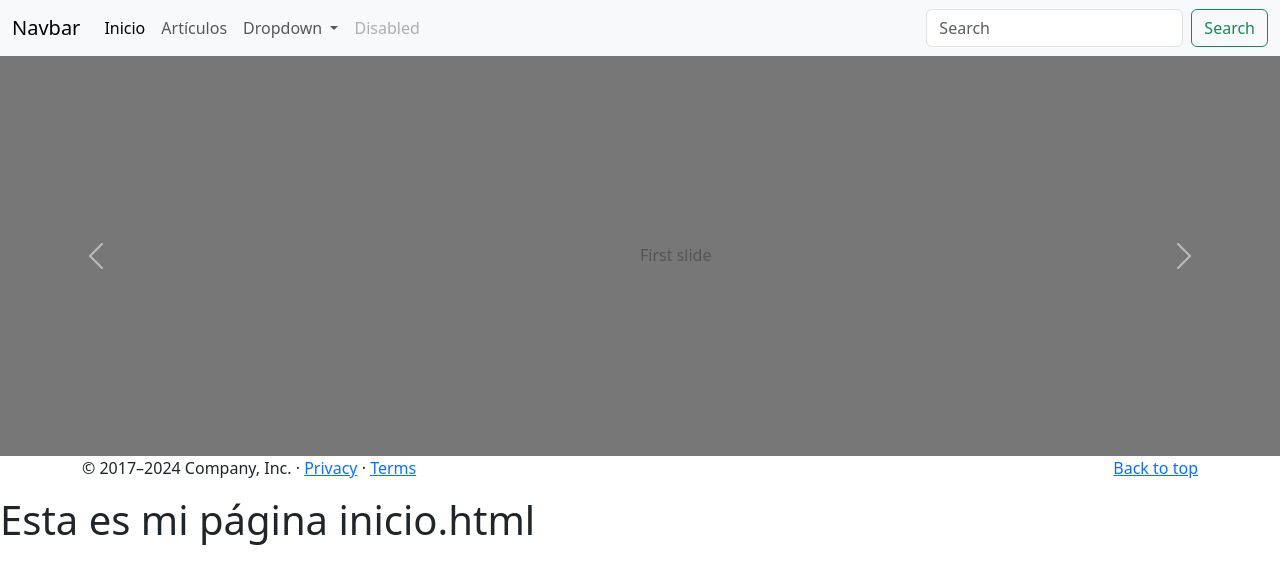
After one commit to lucaslatorre47/Django-blog, a Django app: template myblog/templates/index.html in a window 1280 px wide. The commit adds this page. Shown: the top 584 px of the page. Run offline with Django 3.2, Linux system fonts and the light colour scheme; the template is opened without the code that fills it, so the values that code supplies are empty.

Commit message:
actualizacion

```diff
--- a/myblog/blog/models.py
+++ b/myblog/blog/models.py
@@ -15,7 +15,7 @@ class Post (models.Model):
 
     def publicar(self):
         self.fecha_publicacion = timezone.now()
-        self.save
+        self.save()
 
     def __str__(self):
         return self.titulo
--- a/myblog/myblog/urls.py
+++ b/myblog/myblog/urls.py
@@ -20,7 +20,8 @@ from blog.views import *
 
 urlpatterns = [
     path('admin/', admin.site.urls),
-    path('', lista_posts, name= 'lista_posts'),
+    path('posts', lista_posts, name= 'lista_posts'),
+    path('', index, name= 'index'),
    # path('', home_view, name= 'home_view'),
     #path('index', index, name= 'index'),
     #path('', indexview.as_view(), name='index'),
--- /dev/null
+++ b/myblog/templates/index.html
@@ -0,0 +1,97 @@
+<!DOCTYPE html>
+{% load static %}
+<html lang="es">
+<head>
+    <meta charset="UTF-8">
+    <meta name="viewport" content="width=device-width, initial-scale=1.0">
+    <title>Document</title>
+    <link href="https://cdn.jsdelivr.net/npm/bootstrap@5.3.3/dist/css/bootstrap.min.css" rel="stylesheet" integrity="sha384-QWTKZyjpPEjISv5WaRU9OFeRpok6YctnYmDr5pNlyT2bRjXh0JMhjY6hW+ALEwIH" crossorigin="anonymous">
+    <link rel="stylesheet" href="{% static 'css/style.css' %}">
+</head>
+<body>
+    <header>
+        <nav class="navbar navbar-expand-lg bg-body-tertiary">
+            <div class="container-fluid">
+              <a class="navbar-brand" href="#">Navbar</a>
+              <button class="navbar-toggler" type="button" data-bs-toggle="collapse" data-bs-target="#navbarSupportedContent" aria-controls="navbarSupportedContent" aria-expanded="false" aria-label="Toggle navigation">
+                <span class="navbar-toggler-icon"></span>
+              </button>
+              <div class="collapse navbar-collapse" id="navbarSupportedContent">
+                <ul class="navbar-nav me-auto mb-2 mb-lg-0">
+                  <li class="nav-item">
+                    <a class="nav-link active" aria-current="page" href="{% url 'index' %}">Inicio</a>
+                  </li>
+                  <li class="nav-item">
+                    <a class="nav-link" href="{% url 'lista_posts' %}">Artículos</a>
+                  </li>
+                  <li class="nav-item dropdown">
+                    <a class="nav-link dropdown-toggle" href="#" role="button" data-bs-toggle="dropdown" aria-expanded="false">
+                      Dropdown
+                    </a>
+                    <ul class="dropdown-menu">
+                      <li><a class="dropdown-item" href="#">Action</a></li>
+                      <li><a class="dropdown-item" href="#">Another action</a></li>
+                      <li><hr class="dropdown-divider"></li>
+                      <li><a class="dropdown-item" href="#">Something else here</a></li>
+                    </ul>
+                  </li>
+                  <li class="nav-item">
+                    <a class="nav-link disabled" aria-disabled="true">Disabled</a>
+                  </li>
+                </ul>
+                <form class="d-flex" role="search">
+                  <input class="form-control me-2" type="search" placeholder="Search" aria-label="Search">
+                  <button class="btn btn-outline-success" type="submit">Search</button>
+                </form>
+              </div>
+            </div>
+          </nav>
+    </header>
+    <main>
+        <section>
+            <div id="carouselExample" class="carousel slide">
+                <div class="carousel-inner">
+                  <div class="carousel-item active">
+                    <svg class="bd-placeholder-img bd-placeholder-img-lg d-block w-100" width="800" height="400" xmlns="http://www.w3.org/2000/svg" role="img" aria-label="Placeholder: First slide" preserveAspectRatio="xMidYMid slice" focusable="false"><title>Placeholder</title><rect width="100%" height="100%" fill="#777"></rect><text x="50%" y="50%" fill="#555" dy=".3em">First slide</text></svg>
+                  </div>
+                  <div class="carousel-item">
+                    <svg class="bd-placeholder-img bd-placeholder-img-lg d-block w-100" width="800" height="400" xmlns="http://www.w3.org/2000/svg" role="img" aria-label="Placeholder: First slide" preserveAspectRatio="xMidYMid slice" focusable="false"><title>Placeholder</title><rect width="100%" height="100%" fill="#777"></rect><text x="50%" y="50%" fill="#555" dy=".3em">First slide</text></svg>
+                  </div>
+                  <div class="carousel-item">
+                    <svg class="bd-placeholder-img bd-placeholder-img-lg d-block w-100" width="800" height="400" xmlns="http://www.w3.org/2000/svg" role="img" aria-label="Placeholder: First slide" preserveAspectRatio="xMidYMid slice" focusable="false"><title>Placeholder</title><rect width="100%" height="100%" fill="#777"></rect><text x="50%" y="50%" fill="#555" dy=".3em">First slide</text></svg>
+                  </div>
+                </div>
+                <button class="carousel-control-prev" type="button" data-bs-target="#carouselExample" data-bs-slide="prev">
+                  <span class="carousel-control-prev-icon" aria-hidden="true"></span>
+                  <span class="visually-hidden">Previous</span>
+                </button>
+                <button class="carousel-control-next" type="button" data-bs-target="#carouselExample" data-bs-slide="next">
+                  <span class="carousel-control-next-icon" aria-hidden="true"></span>
+                  <span class="visually-hidden">Next</span>
+                </button>
+              </div>
+        </section>
+        <section class="container">
+            {% for Post in posts %}
+                <div class="card" style="width: 18rem;">
+                    <svg class="bd-placeholder-img card-img-top" width="100%" height="180" xmlns="http://www.w3.org/2000/svg" role="img" aria-label="Placeholder: Image cap" preserveAspectRatio="xMidYMid slice" focusable="false"><title>Placeholder</title><rect width="100%" height="100%" fill="#868e96"></rect><text x="50%" y="50%" fill="#dee2e6" dy=".3em">Image cap</text></svg>
+                    <div class="card-body">
+                    <h5 class="card-title">{{post.titulo}}</h5>
+                    <p class="card-text">Some quick example text to build on the card title and make up the bulk of the card's content.</p>
+                    <a href="#" class="btn btn-primary">Go somewhere</a>
+                    </div>
+                </div>
+            {% endfor %}
+
+        </section>
+    </main>
+    <footer class="container">
+        <p class="float-end"><a href="#">Back to top</a></p>
+        <p>© 2017–2024 Company, Inc. · <a href="#">Privacy</a> · <a href="#">Terms</a></p>
+    </footer>
+    <h1>Esta es mi página inicio.html</h1>
+    <script src="https://cdn.jsdelivr.net/npm/bootstrap@5.3.3/dist/js/bootstrap.bundle.min.js" integrity="sha384-YvpcrYf0tY3lHB60NNkmXc5s9fDVZLESaAA55NDzOxhy9GkcIdslK1eN7N6jIeHz" crossorigin="anonymous"></script>
+    <script src="https://cdn.jsdelivr.net/npm/@popperjs/core@2.11.8/dist/umd/popper.min.js" integrity="sha384-I7E8VVD/ismYTF4hNIPjVp/Zjvgyol6VFvRkX/vR+Vc4jQkC+hVqc2pM8ODewa9r" crossorigin="anonymous"></script>
+    <script src="https://cdn.jsdelivr.net/npm/bootstrap@5.3.3/dist/js/bootstrap.min.js" integrity="sha384-0pUGZvbkm6XF6gxjEnlmuGrJXVbNuzT9qBBavbLwCsOGabYfZo0T0to5eqruptLy" crossorigin="anonymous"></script>
+</body>
+</html>
```
Also changed, not shown: myblog/blog/admin.py (+4 -4 lines), myblog/blog/views.py (+10 -2 lines), myblog/templates/inicio.html (deleted, +0 -11 lines), myblog/templates/posts.html (+16 -1 lines), myblog/blog/migrations/0003_alter_comentario_fecha_creacion_post_and_more.py (added), myblog/static/style.css (added), 1 other file.
